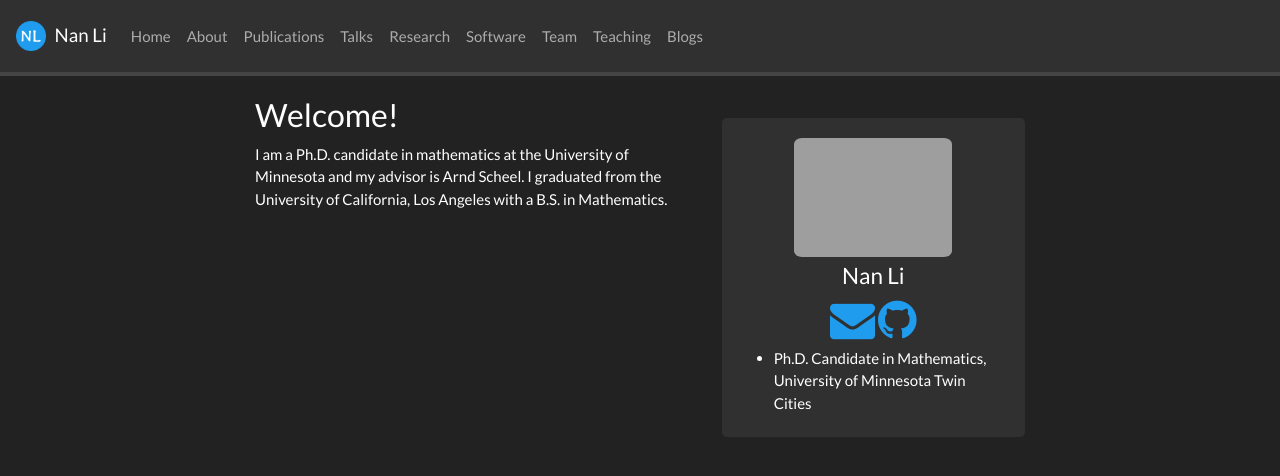
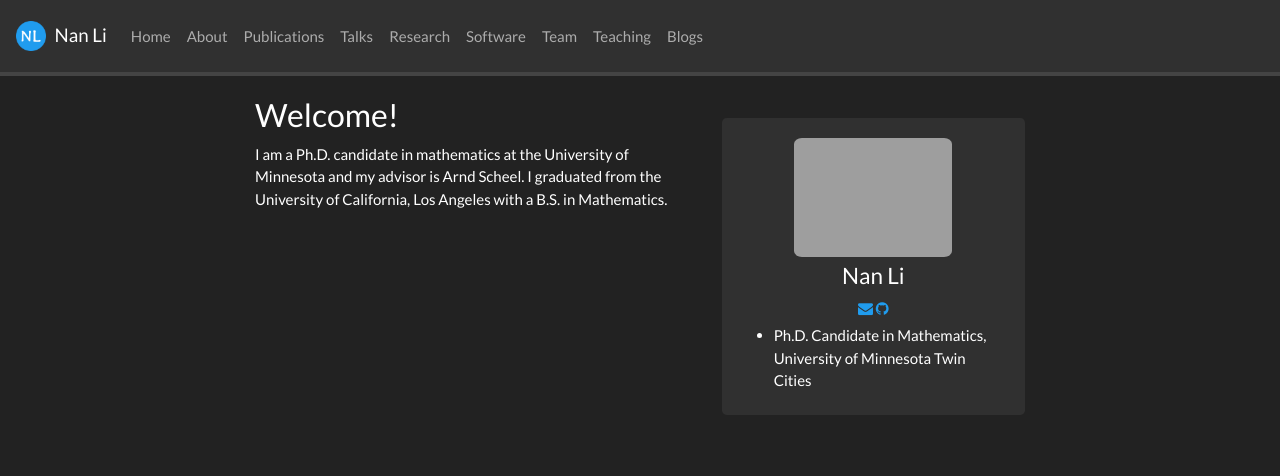
Before and after one commit to eigennan/eigennan.github.io, a Jekyll site: the page built from _pages/home.md, in a window 1280 px wide. Shown: the top 476 px of the page. Built offline with Jekyll 4.4.1, drawn with Linux system fonts in a browser that asks for light colours; nearby versions of some CDN libraries; a style sheet for code colours, icons or effects is not loaded.

Commit message:
Update sidebar.html

```diff
--- a/_includes/sidebar.html
+++ b/_includes/sidebar.html
@@ -5,11 +5,11 @@
    <a href="{{site.url}}{{site.baseurl}}/about"><img src="{{site.url}}{{site.baseurl}}/images/{{ member.photo }}" width="60%" style="block:inline; margin-left:auto; margin-right:auto; margin-bottom:5px;"/></a>
    <h4>{{ member.name }}</h4>
    <div style="margin-bottom:5px">
-   {% if member.email %}<a href="mailto:{{ member.email }}" target="_blank"><i class="fa fa-envelope fa-3x"></i></a> {% endif %}
-   {% if member.cv %} <a href="{{ site.url }}{{ site.baseurl }}/{{ member.cv }}" target="_blank"><i class="ai ai-cv ai-3x"></i></a> {% endif %}
-   {% if member.scholar %} <a href="{{ member.scholar }}" target="_blank"><i class="ai ai-google-scholar ai-3x"></i></a> {% endif %}
-   {% if member.github %} <a href="{{ member.github }}" target="_blank"><i class="fa fa-github fa-3x"></i></a> {% endif %}
-   {% if member.researchgate %} <a href="{{ member.researchgate }}" target="_blank"><i class="ai ai-researchgate ai-3x"></i></a> {% endif %}
+   {% if member.email %}<a href="mailto:{{ member.email }}" target="_blank"><i class="fa fa-envelope fa-1x"></i></a> {% endif %}
+   {% if member.cv %} <a href="{{ site.url }}{{ site.baseurl }}/{{ member.cv }}" target="_blank"><i class="ai ai-cv ai-1x"></i></a> {% endif %}
+   {% if member.scholar %} <a href="{{ member.scholar }}" target="_blank"><i class="ai ai-google-scholar ai-1x"></i></a> {% endif %}
+   {% if member.github %} <a href="{{ member.github }}" target="_blank"><i class="fa fa-github fa-1x"></i></a> {% endif %}
+   {% if member.researchgate %} <a href="{{ member.researchgate }}" target="_blank"><i class="ai ai-researchgate ai-1x"></i></a> {% endif %}
   </div>
   </center>
 
```
